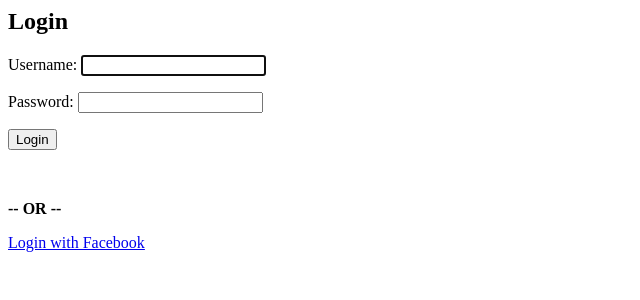
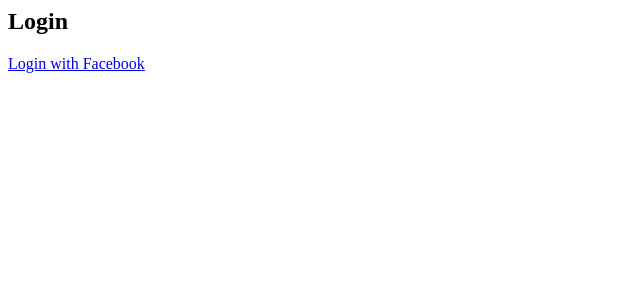
Before and after one commit to calvin620707/reservoir, a Django app: page /login in a window 1280 px wide. Shown: the top 300 px of the page, without its empty margins (0-640 px from the left). Run offline with Django 3.2, Linux system fonts and the light colour scheme.

Commit message:
remove email login

```diff
--- a/reservoir/templates/registration/login.html
+++ b/reservoir/templates/registration/login.html
@@ -2,12 +2,5 @@
 
 {% block content %}
   <h2>Login</h2>
-  <form method="post">
-    {% csrf_token %}
-    {{ form.as_p }}
-    <button type="submit">Login</button>
-  </form>
-  <br>
-  <p><strong>-- OR --</strong></p>
   <a href="{% url 'social:begin' 'facebook' %}">Login with Facebook</a><br>
 {% endblock %}
```
